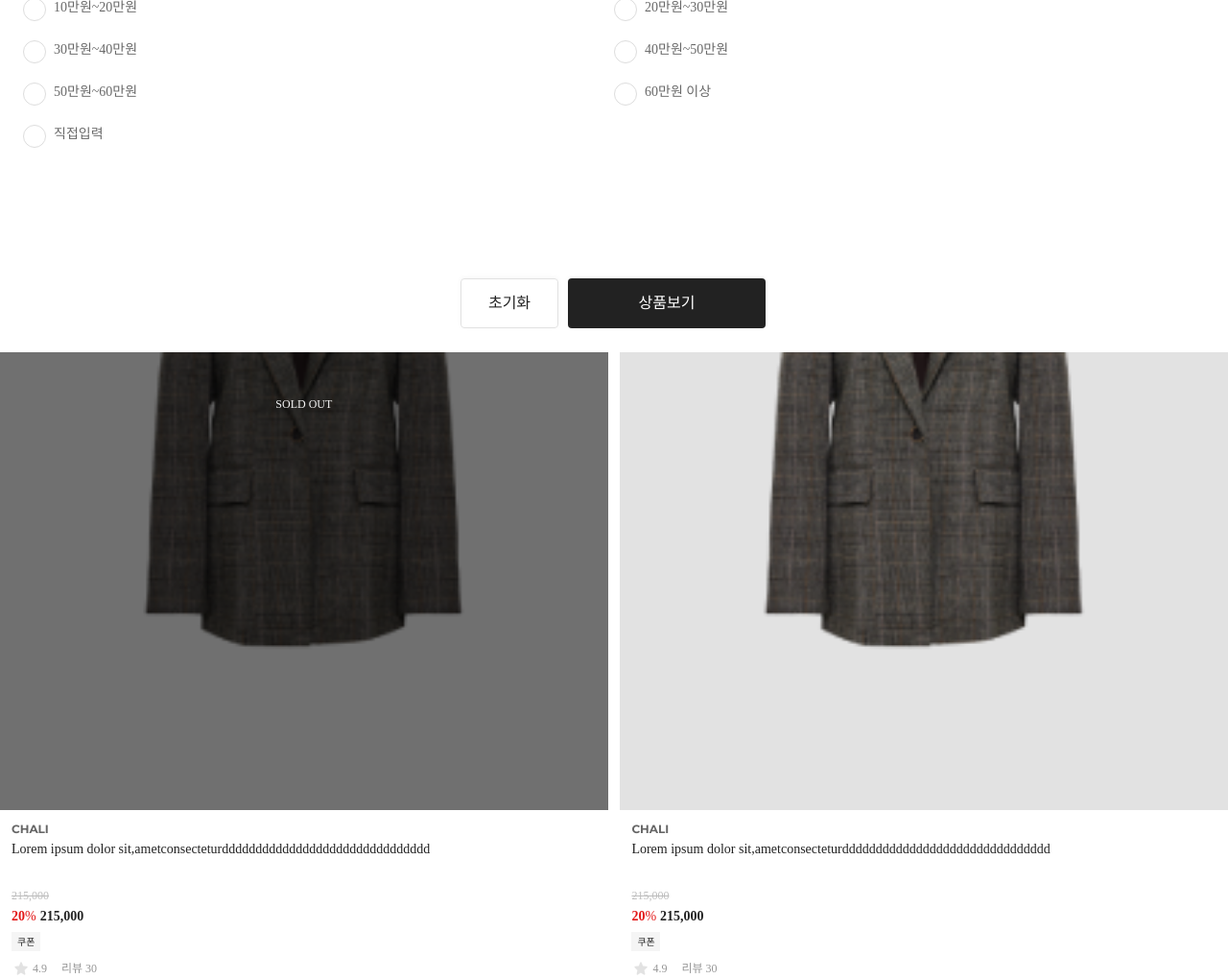
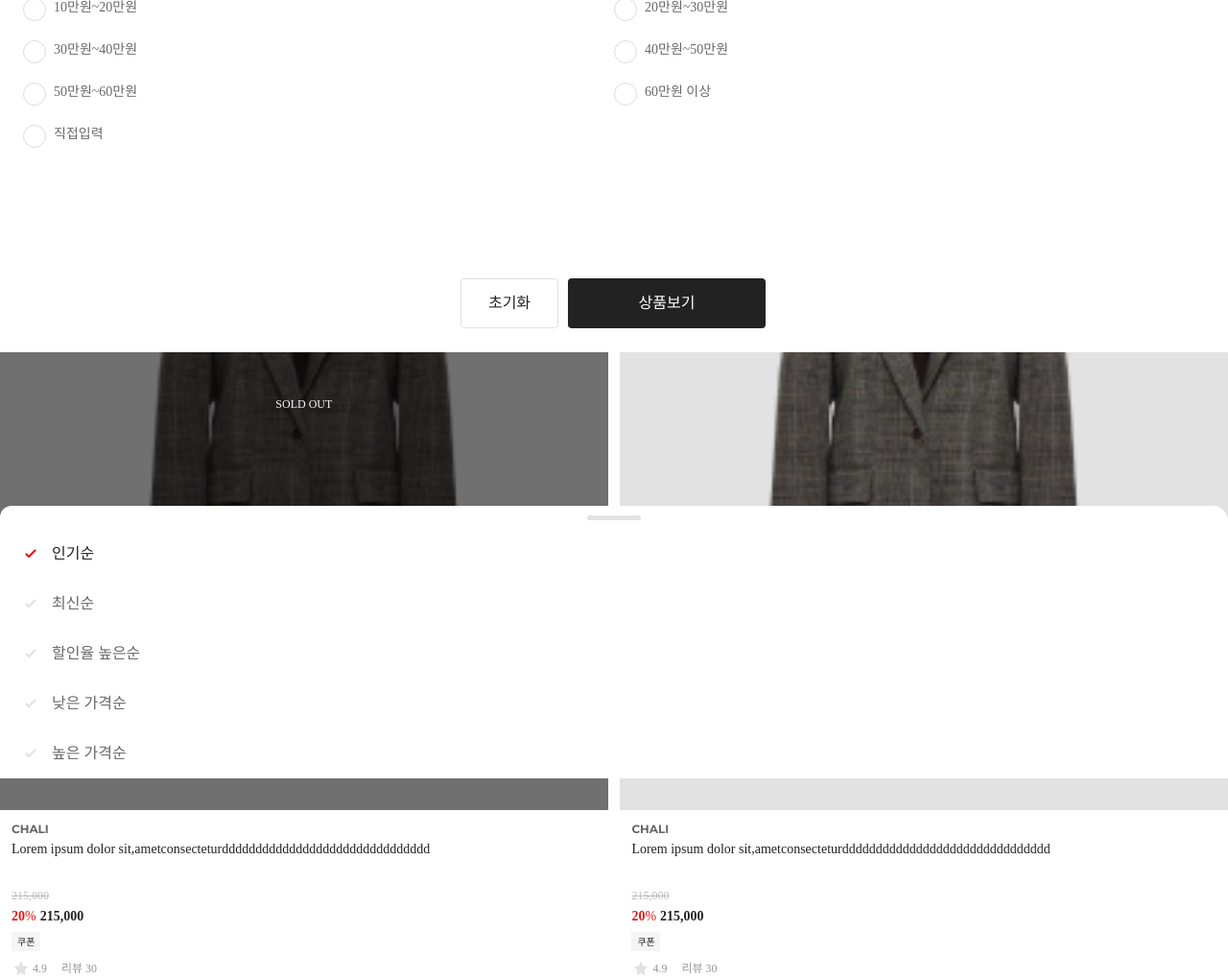
Before and after one commit to lovelyhyunsik/hyungifinal, a PHP site: page /quick-ic_page.html in a window 1280 px wide. Shown: the part 979-1999 px from the top of the page at 96% size. Run offline with PHP 8.4, Linux system fonts and the light colour scheme; some web fonts are replaced.

Commit message:
인기순,추천순,최신순 모달 css수정

```diff
--- a/css/item_detail.css
+++ b/css/item_detail.css
@@ -366,8 +366,8 @@ input#check_btn{
 
     #sort_popup{}
     #sort_popup>.sort_body{z-index: 998; width: 100%; height: 100%;  position: fixed; left: 0; top: 0;  background: none; display: none;}
-    #sort_popup>.sort_container{z-index: 999; width: 100%; height: 30.1rem; position: fixed; bottom: -30.1rem; background: #fff; border-radius: 1.2rem 1.6rem 0 0; transition: .5s;}
-    #sort_popup>.sort_container.fixed{transform: translateY(-30.1rem); transition: .5s;}
+    #sort_popup>.sort_container{z-index: 999; width: 100%; height: auto; position: fixed; bottom: -99rem; background: #fff; border-radius: 1.2rem 1.6rem 0 0; transition: .5s;}
+    #sort_popup>.sort_container.fixed{transform: translateY(-99rem); transition: .5s;}
     #sort_popup>.sort_container>.touch_line_wrap{width: 100%; height: 2.4rem;}
     #sort_popup>.sort_container>.touch_line_wrap>.touch_line{ width: 5.6rem; height: 5px; position: absolute; top: 10px; left: 50%; transform: translateX(-50%); background: #e2e2e2; border-radius: 10rem;}
     #sort_popup>.sort_container>ul{}
--- a/css/quick-ic_page.css
+++ b/css/quick-ic_page.css
@@ -29,8 +29,8 @@ li{word-break: keep-all;}
 
 #sort_popup{}
 #sort_popup>.sort_body{z-index: 998; width: 100%; height: 100%;  position: fixed; left: 0; top: 0;  background: none; display: none;}
-#sort_popup>.sort_container{z-index: 999; width: 100%; height: 30.1rem; position: fixed; bottom: -30.1rem; background: #fff; border-radius: 1.2rem 1.6rem 0 0; transition: .5s;}
-#sort_popup>.sort_container.fixed{transform: translateY(-30.1rem); transition: .5s;}
+#sort_popup>.sort_container{z-index: 999; width: 100%; height: auto; position: fixed; bottom: -99rem; background: #fff; border-radius: 1.2rem 1.6rem 0 0; transition: .5s;}
+#sort_popup>.sort_container.fixed{transform: translateY(-99rem); transition: .5s;}
 #sort_popup>.sort_container>.touch_line_wrap{width: 100%; height: 2.4rem;}
 #sort_popup>.sort_container>.touch_line_wrap>.touch_line{ width: 5.6rem; height: 5px; position: absolute; top: 10px; left: 50%; transform: translateX(-50%); background: #e2e2e2; border-radius: 10rem;}
 #sort_popup>.sort_container>ul{}
--- a/quick-ic_page.html
+++ b/quick-ic_page.html
@@ -2778,6 +2778,9 @@
     $(li_active).click(function () {
         $(li_active).removeClass('active')
         $(this).addClass('active')
+        $('body').removeClass('hidden')
+        $('#sort_popup>.sort_body').css({ "display": "none", "background": "none" })
+        $('#sort_popup>.sort_container').removeClass('fixed')
     })
     $(p_active).click(function () {
         var text_change = $(this).children('p').text()
```
